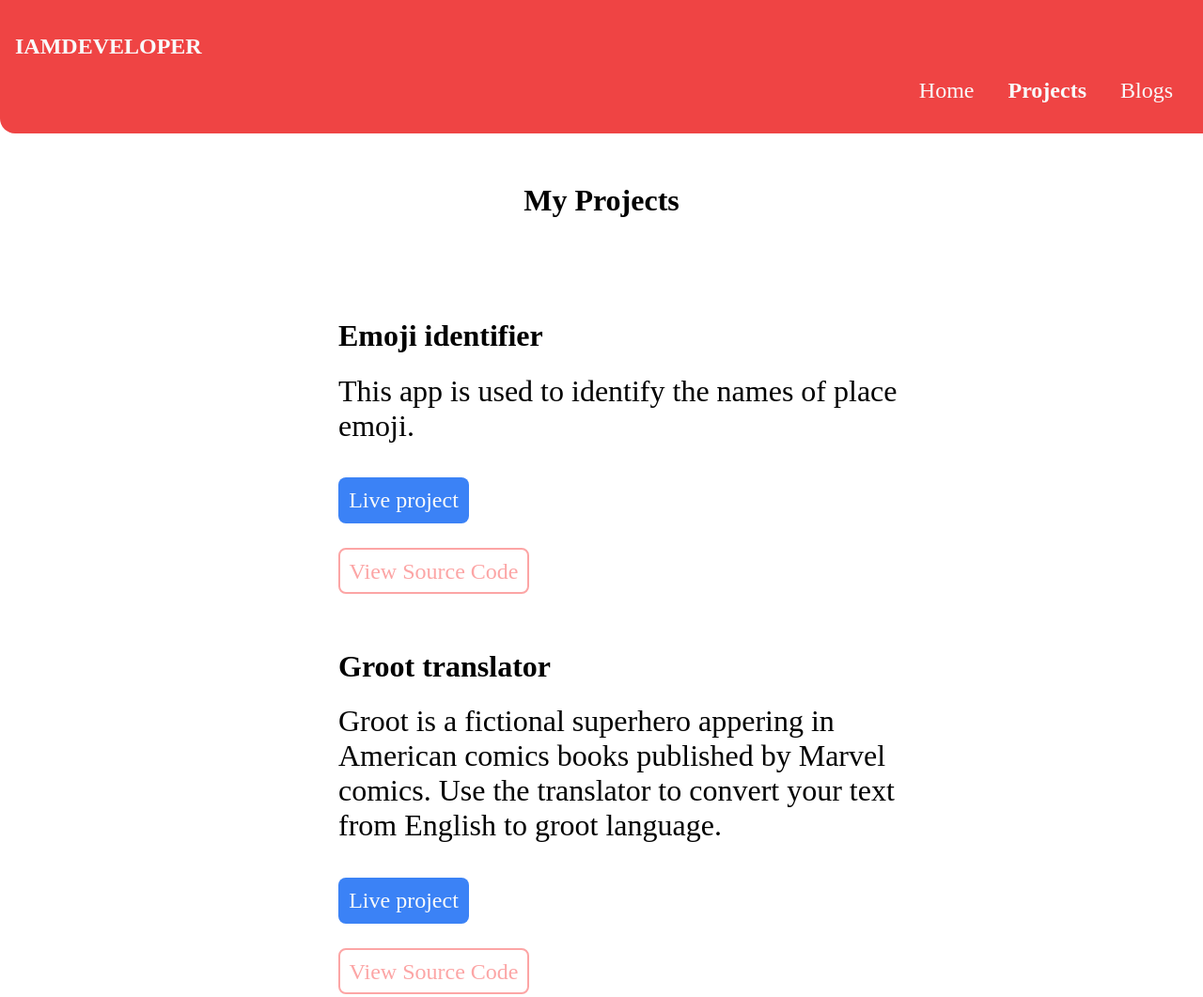
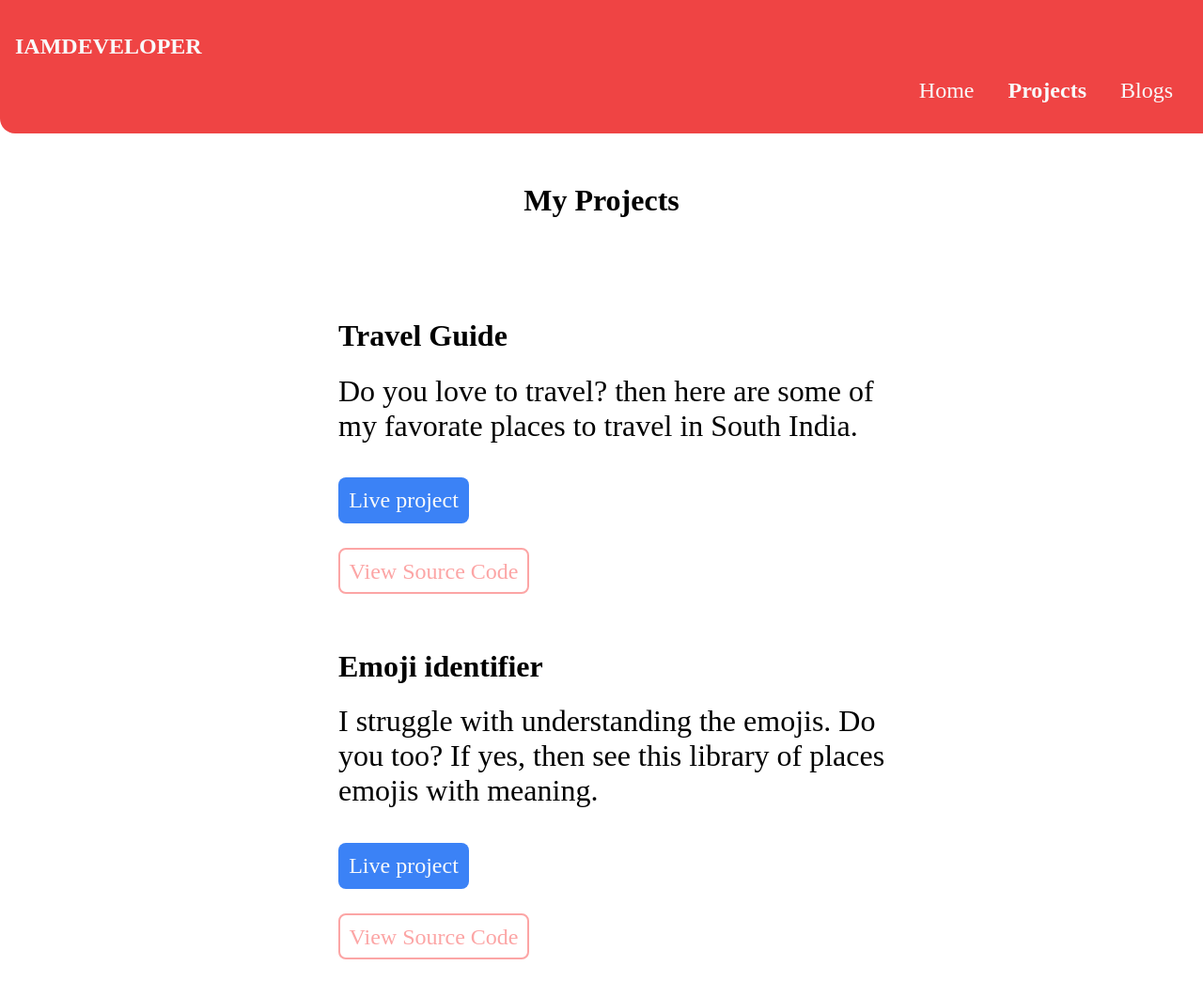
Before and after one commit to PrashanthreddyAinala/portfolio, a plain HTML site: page projects.html in a window 1280 px wide. Shown: the top 1061 px of the page at 94% size. Drawn offline with Linux system fonts and the light colour scheme; a web font is replaced by a local one.

Commit message:
feat
new projects added

```diff
--- a/projects.html
+++ b/projects.html
@@ -18,10 +18,16 @@
     <h1 class="align-center">My Projects</h1>
     <ul class="project-list">
         <li>
+            <h1>Travel Guide</h1>
+            <p>Do you love to travel? then here are some of my favorate places to travel in South India.</p>
+            <li><a href="https://dt6qx.csb.app/" class="anchor-style">Live project</a></li>
+            <li><a href="https://github.com/PrashanthreddyAinala/Tourist-guide" class="secondary-link">View Source Code</a></li>
+        </li>
+        <li>
             <h1>Emoji identifier</h1>
-            <p>This app is used to identify the names of place emoji.</p>
+            <p>I struggle with understanding the emojis. Do you too? If yes, then see this library of places emojis with meaning.</p>
             <li><a href="https://snowy.csb.app/" class="anchor-style">Live project</a></li>
-            <li><a href="https://codesandbox.io/s/snowy" class="secondary-link">View Source Code</a></li>
+            <li><a href="https://github.com/PrashanthreddyAinala/emoji-identifier" class="secondary-link">View Source Code</a></li>
         </li>
         <li>
             <h1>Groot translator</h1>
```
